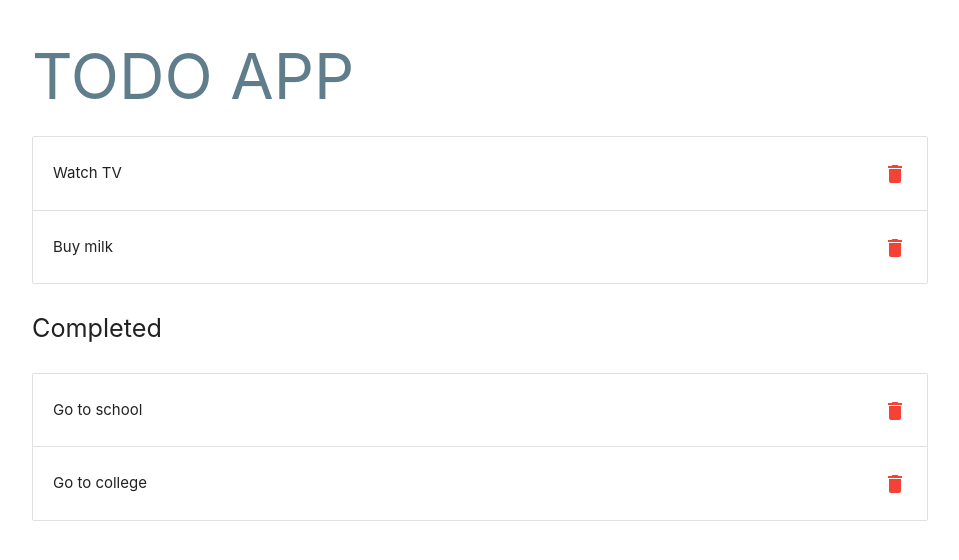
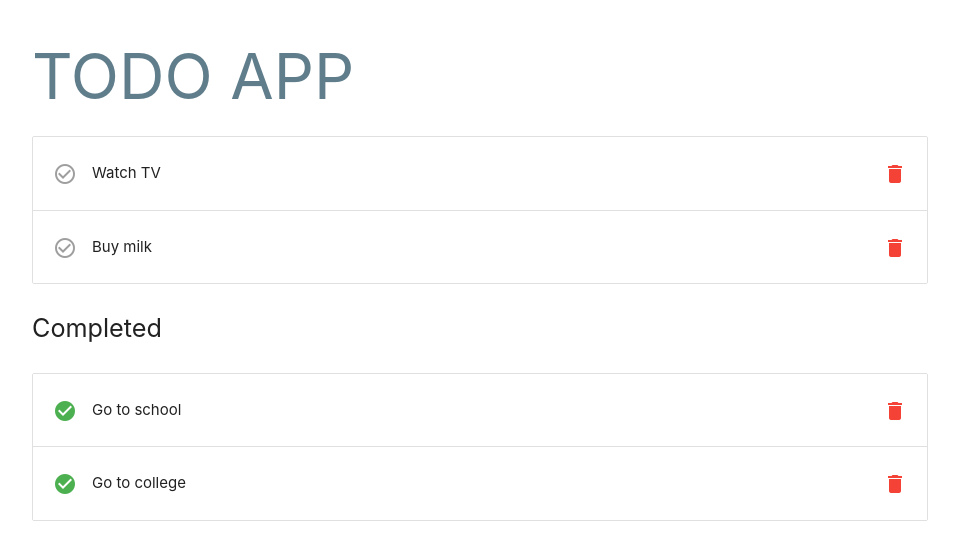
Before and after one commit to minhajulalamcse/React-Todo-App, a React (Create React App) app: page / in a window 1280 px wide. Shown: the top 560 px of the page, without its empty margins (160-1119 px from the left). Built offline with nearby package versions, Linux system fonts and the light colour scheme.

Commit message:
Task completed checkmark functionality added

```diff
--- a/src/App.js
+++ b/src/App.js
@@ -12,7 +12,17 @@ class App extends React.Component {
       { id: 4, content: "Go to college", completed: true },
     ],
   };
-
+  handleComplete = (id) => {
+    const todos = this.state.todos.filter((todo) => {
+      if (todo.id === id) {
+        todo.completed = !todo.completed;
+      }
+      return todo;
+    });
+    this.setState({
+      todos,
+    });
+  };
   handleDelete = (id) => {
     const todos = this.state.todos.filter((todo) => {
       return todo.id !== id;
@@ -26,10 +36,15 @@ class App extends React.Component {
     return (
       <div className="container">
         <h1 className="blue-grey-text darken-4">TODO APP</h1>
-        <Todos todos={this.state.todos} handleDelete={this.handleDelete} />
+        <Todos
+          todos={this.state.todos}
+          handleComplete={this.handleComplete}
+          handleDelete={this.handleDelete}
+        />
         <p className="flow-text">Completed</p>
         <CompletedTodos
           todos={this.state.todos}
+          handleComplete={this.handleComplete}
           handleDelete={this.handleDelete}
         />
       </div>
--- a/src/CompletedTodos.js
+++ b/src/CompletedTodos.js
@@ -1,6 +1,6 @@
 import React from "react";
 
-const CompletedTodos = ({ todos, handleDelete }) => {
+const CompletedTodos = ({ todos, handleComplete, handleDelete }) => {
   const completedTodoList = todos.filter((todo) => {
     if (todo.completed) {
       return todo;
@@ -13,6 +13,12 @@ const CompletedTodos = ({ todos, handleDelete }) => {
       return (
         <div className="collection-item" key={todo.id}>
           <p>
+            <i
+              className="material-icons left green-text pointer"
+              onClick={() => handleComplete(todo.id)}
+            >
+              check_circle
+            </i>
             {todo.content}
             <i
               className="material-icons right red-text pointer"
--- a/src/Todos.js
+++ b/src/Todos.js
@@ -1,6 +1,6 @@
 import React from "react";
 
-const Todos = ({ todos, handleDelete }) => {
+const Todos = ({ todos, handleComplete, handleDelete }) => {
   const notCompletedTodoList = todos.filter((todo) => {
     if (todo.completed === false) {
       return todo;
@@ -13,6 +13,12 @@ const Todos = ({ todos, handleDelete }) => {
       return (
         <div className="collection-item" key={todo.id}>
           <p>
+            <i
+              className="material-icons left grey-text pointer"
+              onClick={() => handleComplete(todo.id)}
+            >
+              check_circle_outline
+            </i>
             {todo.content}
             <i
               className="material-icons right red-text pointer"
```
